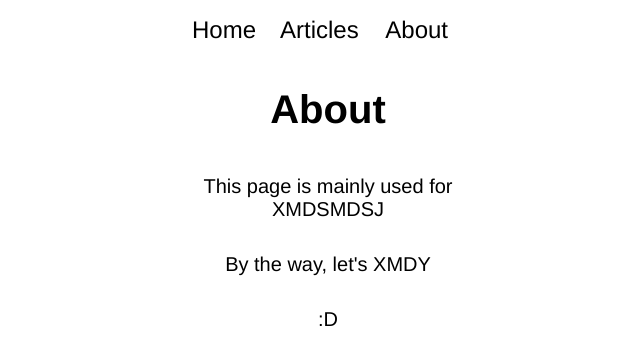
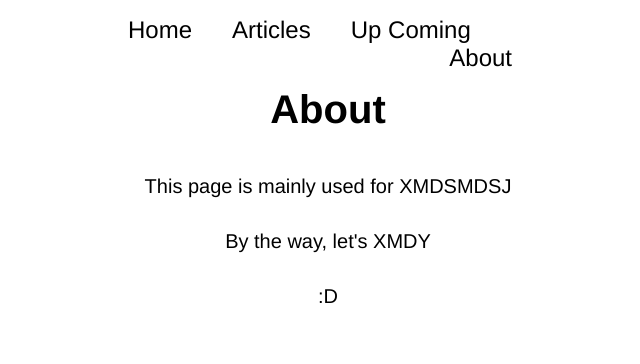
Before and after one commit to Weak-Chicken/xmdsmdsj, a Vue app in the folder xmdsmdsj.vue/: page /#/about in a window 1280 px wide. Shown: the top 364 px of the page, without its empty margins (312-952 px from the left). Built offline with nearby package versions, Linux system fonts and the light colour scheme.

Commit message:
set goal 6 and decide to work on it

```diff
--- a/xmdsmdsj.vue/src/App.vue
+++ b/xmdsmdsj.vue/src/App.vue
@@ -24,7 +24,7 @@ export default {
 
 <style>
   html {
-    margin: 0rem 30rem 0rem;
+    margin: 0rem 25rem 0rem;
   }
 
   #app {
--- a/xmdsmdsj.vue/src/components/HeaderTop.vue
+++ b/xmdsmdsj.vue/src/components/HeaderTop.vue
@@ -2,6 +2,7 @@
   <div class="headerTop">
     <router-link to="/">Home</router-link>
     <router-link to="/article">Articles</router-link>
+    <router-link to="/upcoming">Up Coming</router-link>
     <router-link to="/about" class="to-right">About</router-link>
   </div>
 </template>
@@ -31,11 +32,11 @@ export default {
   a {
     text-decoration: none;
     color: black;
-    margin-left: 1.5rem;
+    margin-left: 2.5rem;
   }
 
   .headerTop .to-right {
     float: right;
-    margin-right: 1.5rem;
+    margin-right: 2.5rem;
   }
 </style>
--- a/xmdsmdsj.vue/src/router.js
+++ b/xmdsmdsj.vue/src/router.js
@@ -24,6 +24,11 @@ export default new Router({
       path: '/article/:articleId',
       name: 'articlepage',
       component: () => import('@/views/ArticlePage.vue')
+    },
+    {
+      path: '/upcoming',
+      name: 'upcomingpage',
+      component: () => import('@/views/UpComingPage.vue')
     }
   ]
 })
--- /dev/null
+++ b/xmdsmdsj.vue/src/views/UpComingPage.vue
@@ -0,0 +1,23 @@
+<template>
+  <div class="upComing">
+
+  </div>
+</template>
+
+<script>
+export default {
+  name: 'upcomingpage',
+
+  data() {
+    return {
+
+    }
+  },
+
+
+}
+</script>
+
+<style scoped>
+
+</style>
```
Also changed, not shown: xmdsmdsj.vue/src/temp/data/topics/00006.html (added, +16 -0 lines).
